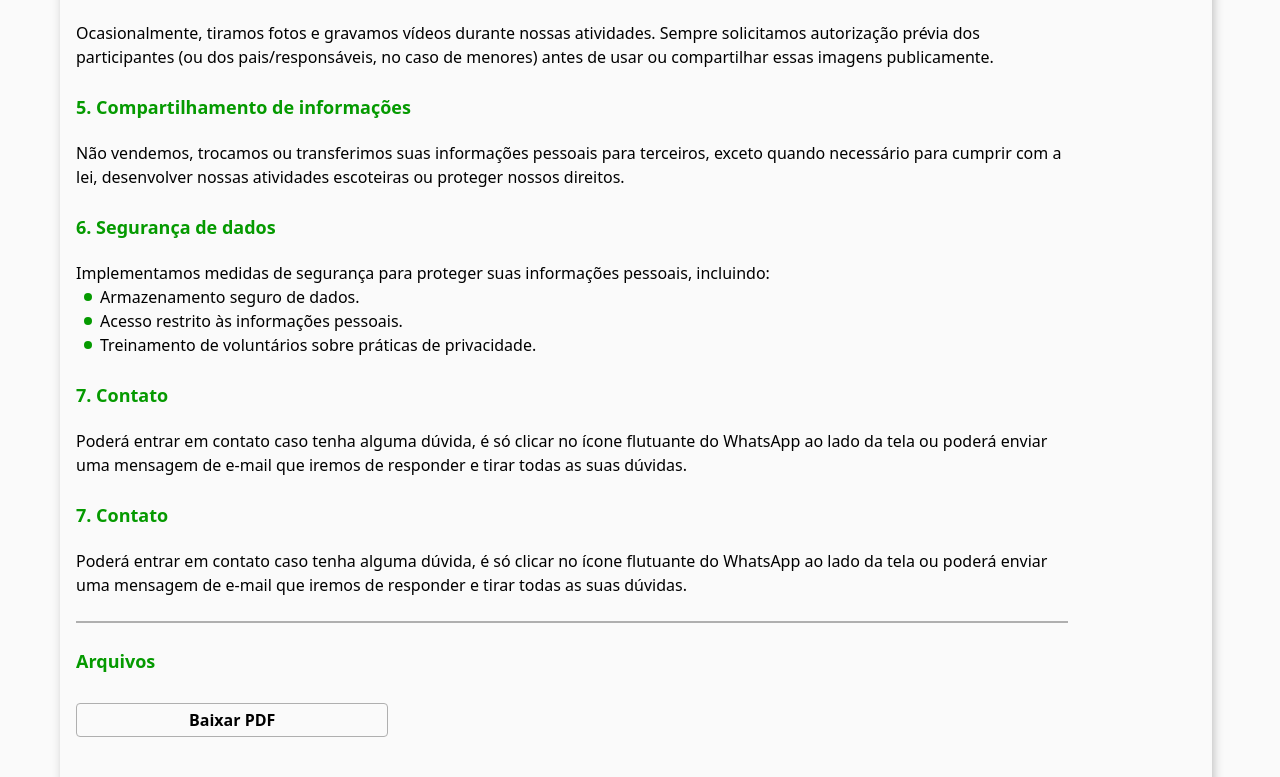
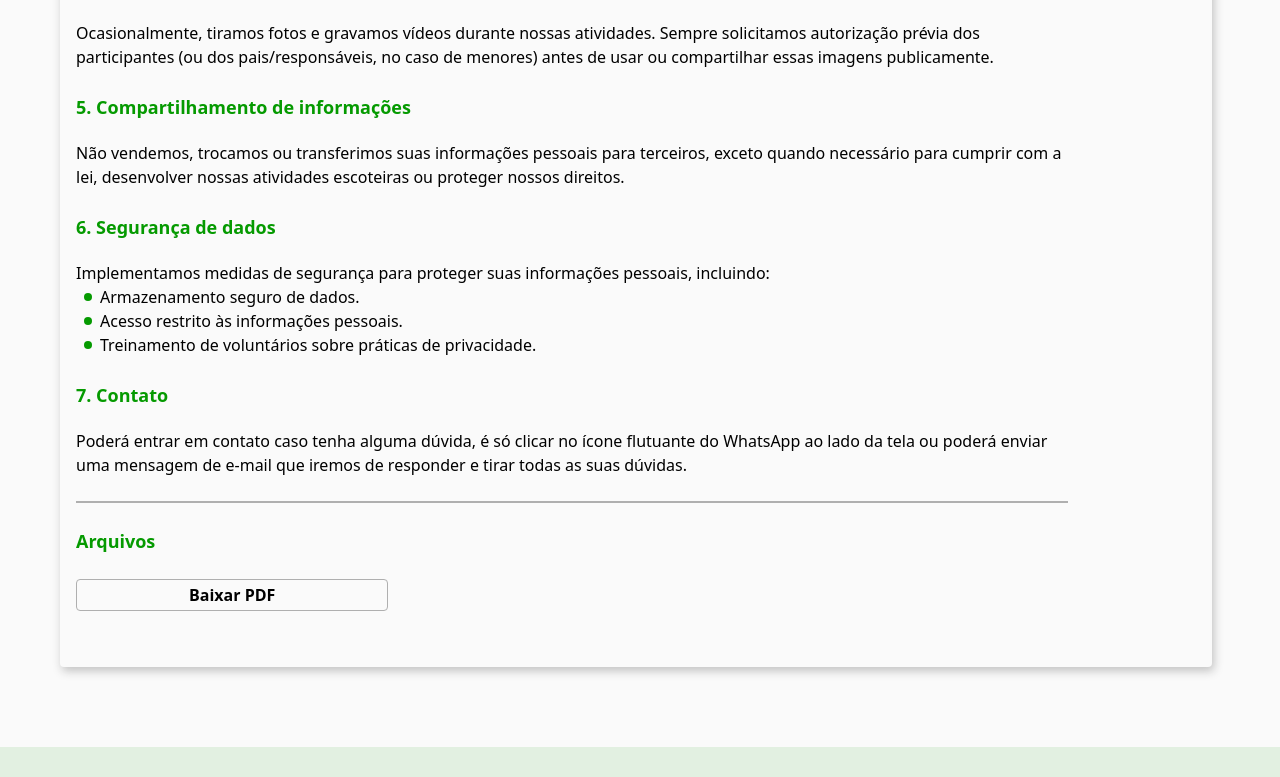
Before and after one commit to grupo-escoteiro/frontend, a React (Vite) app: page /privacy in a window 1280 px wide. Shown: the part 1007-1784 px from the top of the page. Built offline with nearby package versions, Linux system fonts and the light colour scheme; no server answers.

Commit message:
Pequenos ajustes e botão de pdf funcionando

```diff
--- a/src/pages/privates/privacy/index.jsx
+++ b/src/pages/privates/privacy/index.jsx
@@ -1,15 +1,26 @@
 import { Container } from '../../../components/container';
+import { PageTransition } from '../../../components/page-transition';
 import { SectionTitle } from '../../../components/section-title';
+import { useState } from 'react';
 
 function Privacy() {
 
-  function downloadPDF() {
+  const [isDownloading, setIsDownloading] = useState(false);
+
+  const downloadPDF = () => {
+    setIsDownloading(true);
     const link = document.createElement('a');
-    link.href = 'a/a/a';
-    link.download = 'Currículo - Richard R Carvalho';
-  }
+    link.href = '/pdf/privacy.pdf';
+    link.download = 'Arquivo PDF';
+    document.body.appendChild(link);
+    link.click();
+    document.body.removeChild(link);
+    setIsDownloading(false);
+  };
 
   return (
+    <PageTransition>
+      <main>
         <section className="pt-12 pb-20">
           <div className="max-w-[1160px] mx-auto">
             <SectionTitle
@@ -148,33 +159,28 @@ function Privacy() {
                 </p>
               </div>
               <div className="pb-6">
-            <h2 className="text-lg font-semibold text-social-brand">
-                7. Contato
-            </h2>
-            <p className="pt-5">
-            Poderá entrar em contato caso tenha alguma dúvida, é só clicar no ícone flutuante do WhatsApp ao
-            lado da tela ou poderá enviar uma mensagem de e-mail que iremos de responder e tirar todas as suas dúvidas.
-            </p>
-          </div>
-          <div className="pb-6">
                 <h2
                   className="text-lg font-semibold text-social-brand border-t-2 border-social-gray
                          pt-6">
                 Arquivos
                 </h2>
                 <div className="pt-7">
-              <button
-                onClick={downloadPDF()}
+                  <a
+                    onClick={downloadPDF}
+                    disabled={isDownloading}
                     className="border border-social-gray rounded px-28 py-1 font-semibold
                               transition duration-500 hover:text-social-white
-                           hover:bg-social-brand hover:border-social-white">
+                              hover:bg-social-brand hover:border-social-white cursor-pointer
+                              disabled:opacity-50 disabled:cursor-not-allowed">
                     Baixar PDF
-              </button>
+                  </a>
                 </div>
               </div>
             </Container>
           </div>
         </section>
+      </main>
+    </PageTransition>
   );
 }
 
```
Also changed, not shown: 1 other file (tests, documents, lock files or other folders). Lines whose indentation alone changed are shown as unchanged.
